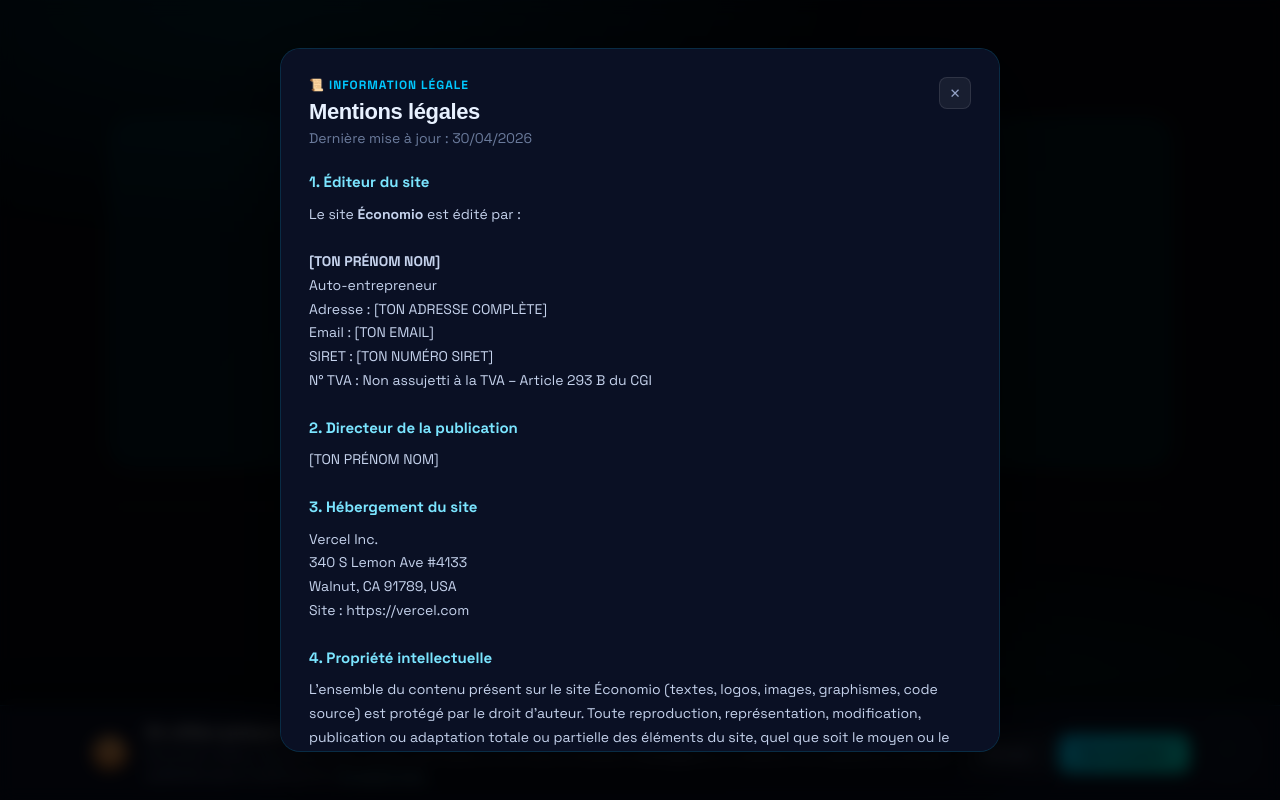
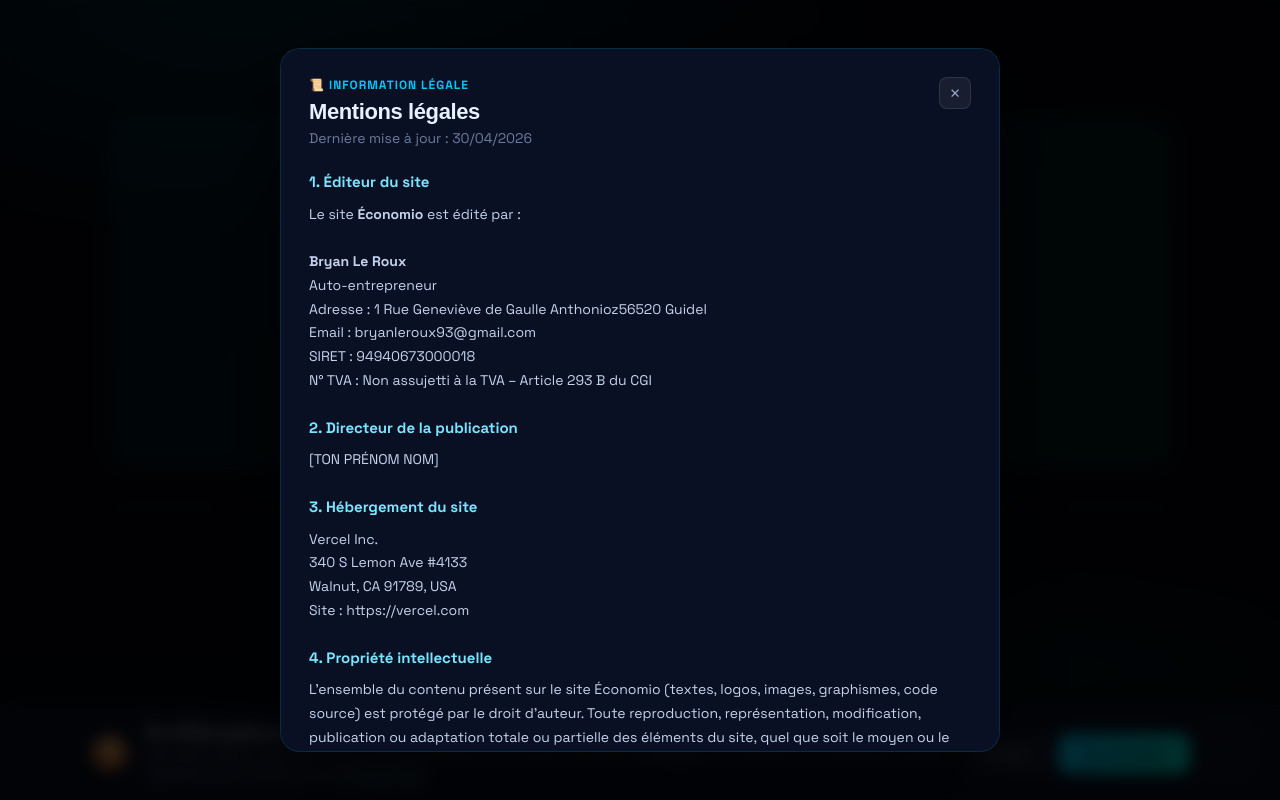
Before and after one commit to economio-fr/economio, a React (Create React App) app: page / in a window 1280 px wide. Both pictures are taken after a click on the button "📜 Mentions légales". Shown: the part 2567-3367 px from the top of the page. Built offline with nearby package versions, Linux system fonts and the light colour scheme; a web font is replaced by a local one.

Commit message:
Update App.jsx

```diff
--- a/src/App.jsx
+++ b/src/App.jsx
@@ -406,11 +406,11 @@ function LegalModal({ page, onClose }) {
           <h3 style={L.h3}>1. Éditeur du site</h3>
           <p style={L.p}>
             Le site <strong>Économio</strong> est édité par :<br /><br />
-            <strong>[TON PRÉNOM NOM]</strong><br />
+            <strong>Bryan Le Roux</strong><br />
             Auto-entrepreneur<br />
-            Adresse : [TON ADRESSE COMPLÈTE]<br />
-            Email : [TON EMAIL]<br />
-            SIRET : [TON NUMÉRO SIRET]<br />
+            Adresse : 1 Rue Geneviève de Gaulle Anthonioz56520 Guidel<br />
+            Email : bryanleroux93@gmail.com<br />
+            SIRET : 94940673000018<br />
             N° TVA : Non assujetti à la TVA – Article 293 B du CGI
           </p>
 
@@ -442,7 +442,7 @@ function LegalModal({ page, onClose }) {
 
           <h3 style={L.h3}>7. Contact</h3>
           <p style={L.p}>
-            Pour toute question relative à ces mentions légales, vous pouvez nous contacter à : <strong>[TON EMAIL]</strong>
+            Pour toute question relative à ces mentions légales, vous pouvez nous contacter à : <strong>bryanleroux93@gmail.com</strong>
           </p>
         </>
       ),
@@ -455,8 +455,8 @@ function LegalModal({ page, onClose }) {
           <h3 style={L.h3}>1. Responsable du traitement</h3>
           <p style={L.p}>
             Le responsable du traitement des données personnelles est :<br />
-            <strong>[TON PRÉNOM NOM]</strong>, auto-entrepreneur<br />
-            Email : <strong>[TON EMAIL]</strong>
+            <strong>Bryan le Roux</strong>, auto-entrepreneur<br />
+            Email : <strong>bryanleroux93@gmail.com</strong>
           </p>
 
           <h3 style={L.h3}>2. Données collectées</h3>
@@ -593,7 +593,7 @@ function LegalModal({ page, onClose }) {
 
           <h3 style={L.h3}>11. Contact</h3>
           <p style={L.p}>
-            Pour toute question relative aux CGU : <strong>[TON EMAIL]</strong>
+            Pour toute question relative aux CGU : <strong>bryanleroux93@gmail.com</strong>
           </p>
         </>
       ),
```
